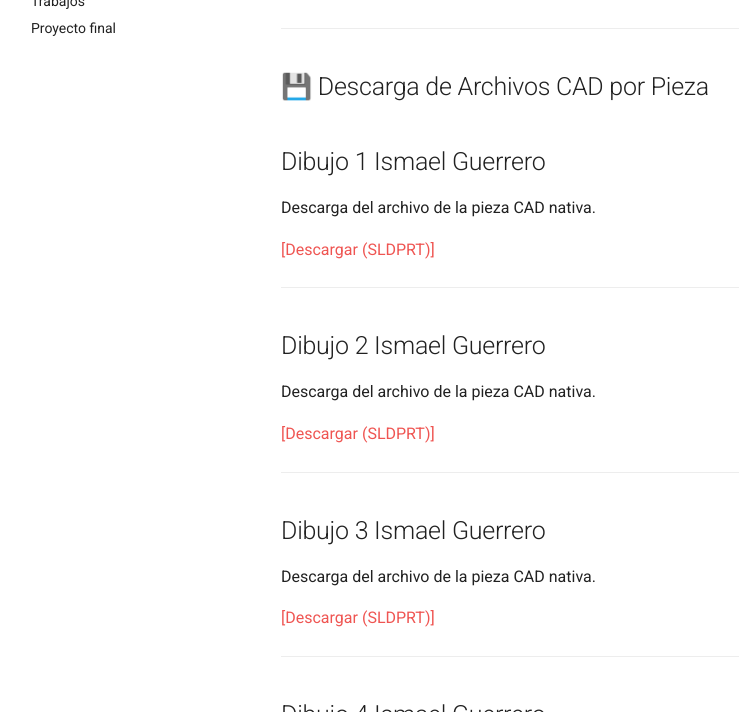
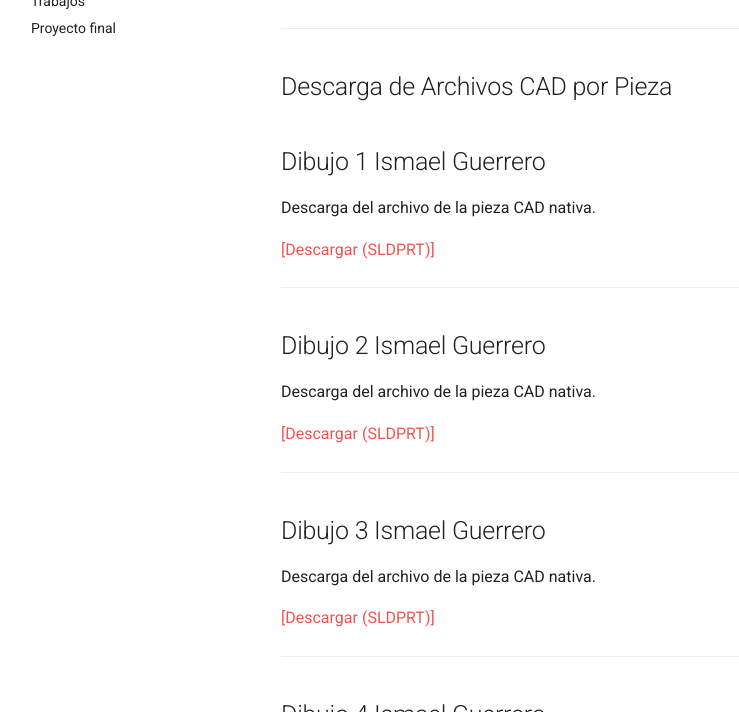
Before and after one commit to Joy-2307/PROYECTO_DE_INGENIERIA, an MkDocs documentation site: the page built from docs/Ejercicios SOLIDWORKS 3D.md, in a window 1280 px wide and 900 px high, scrolled down 857 px, cut to the strip 188-900 px from the top of the window. Shown: the whole strip, without its empty margins (15-754 px from the left). Built offline with MkDocs 1.6.1 and Material for MkDocs 9.7.7, drawn with Linux system fonts in a browser that asks for light colours; some of the changed text lies outside the part shown.

```diff
--- a/docs/Ejercicios SOLIDWORKS 3D.md
+++ b/docs/Ejercicios SOLIDWORKS 3D.md
@@ -16,7 +16,7 @@
 
 ---
 
-## 💾 Descarga de Archivos CAD por Pieza
+##  Descarga de Archivos CAD por Pieza
 
 <h2 id="dibujo-1">Dibujo 1 Ismael Guerrero</h2>
 <p>Descarga del archivo de la pieza CAD nativa.</p>
```
